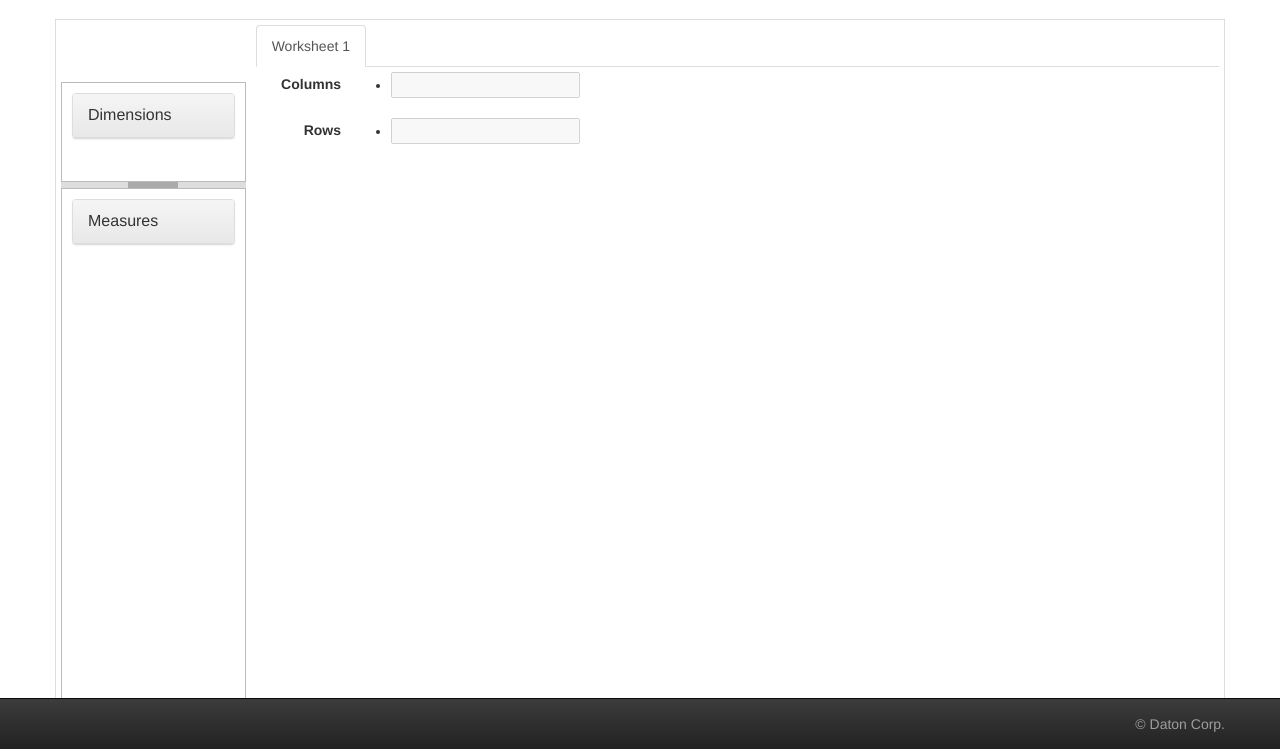
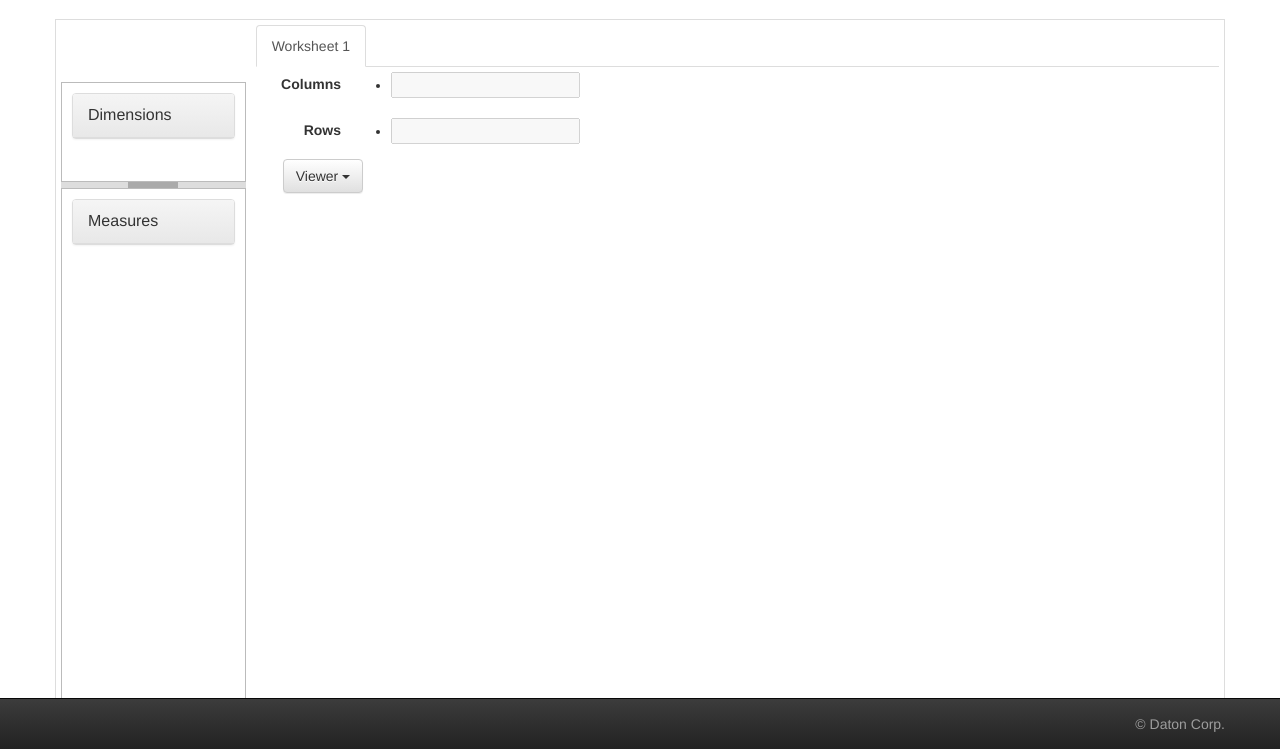
Before and after one commit to vikramkadi/oogwaye, a Flask app: page /report/create/step2 in a window 1280 px wide. Shown: the part 51-801 px from the top of the page. Run offline with Flask 2, Linux system fonts and the light colour scheme; some libraries are stand-ins or nearby versions.

Commit message:
Added viewer options

```diff
--- a/reporting-web/app/templates/report/table.html
+++ b/reporting-web/app/templates/report/table.html
@@ -22,6 +22,14 @@
         display: ""
       }).prop( "id", sheetId ).addClass( "active" );
       initDataDrop( sheetPane );
+      // Default viewer type and setup menu callback
+      sheetPane.prop( "viewer-type", "table" );
+      $( "#viewer-menu", sheetPane ).menu({
+        select: function(event, ui) {
+          sheetPane.prop( "viewer-type", ui.item.text() );
+          updateView();
+        }
+      });
       // Create new tab by copying the template
       var sheetTab = $( "#template-sheet-tab" ).clone().css({
         display: ""
@@ -49,6 +57,11 @@
       return sheet[0];
     }
 
+    function getActiveViewerType() {
+      var sheet = getActiveWorksheet();
+      return sheet.prop( "viewer-type" );
+    }
+
     // Main entry point for updating data display
     function updateView() {
       var thisSheet = getActiveWorksheet();
@@ -60,10 +73,10 @@
         // Create dataView and display in view pane
         var dataView = new google.visualization.DataView( dataTable );
         dataView.setColumns( colIndeces );
-
         var thisView = $( "#data-view", thisSheet )[0];
         //drawTable( thisView, dataTable, colIndeces, [] );
-        drawLineChart( thisView, dataView );
+        //drawLineChart( thisView, dataView );
+        drawUsingViewerType( $( thisSheet ).prop( "viewer-type" ), thisView, dataView );
       }
     }
 
@@ -131,6 +144,20 @@
             </div>
             <div id="template-sheet-pane" class="tab-pane container" style="height: inherit; display: none">
               {% include "/report/data_drop.html" %}
+              <!-- Single button -->
+              <div class="btn-group">
+                <button type="button" class="btn btn-default dropdown-toggle" data-toggle="dropdown">
+                  Viewer <span class="caret"></span>
+                </button>
+                <ul id="viewer-menu" class="dropdown-menu" role="menu">
+                  <li><a href="#">Table</a></li>
+                  <li><a href="#">Area Chart</a></li>
+                  <li><a href="#">Bar Chart</a></li>
+                  <li><a href="#">Line Chart</a></li>
+                  <li><a href="#">Pie Chart</a></li>
+                  <li><a href="#">Scatter Plot</a></li>
+                </ul>
+              </div>
               <div class="container" style="height: inherit">
                 <div id="data-view" style="height: 100%"></div>
               </div>
```
